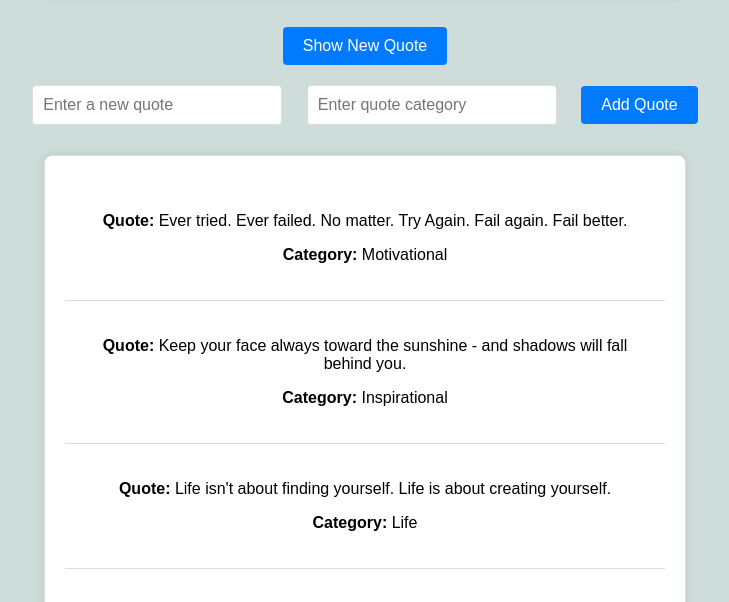
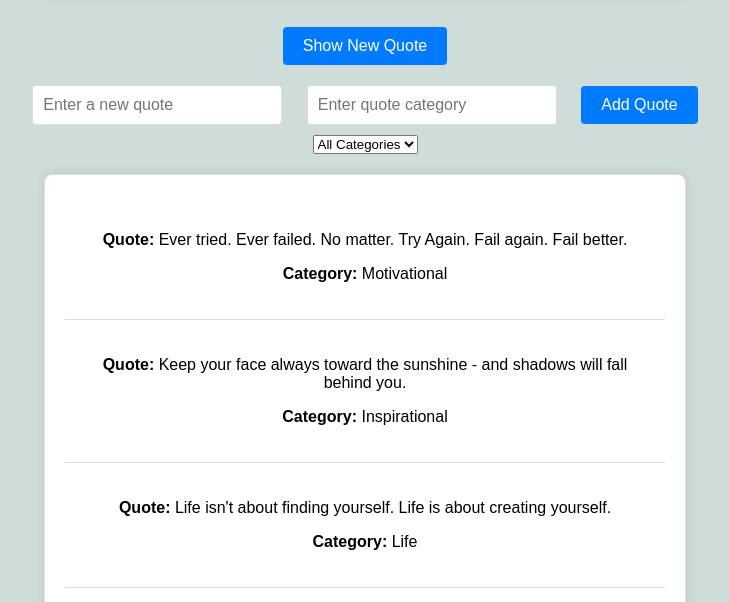
Before and after one commit to WorkuUrga/alx_fe_javascript, a plain HTML site: page dom-manipulation/index.html in a window 1280 px wide. Shown: the part 123-725 px from the top of the page, without its empty margins (275-1004 px from the left). Drawn offline with Linux system fonts and the light colour scheme.

Commit message:
Added script and html files after section 2

```diff
--- a/dom-manipulation/index.html
+++ b/dom-manipulation/index.html
@@ -16,6 +16,10 @@
         <input id="newQuoteCategory" type="text" placeholder="Enter quote category" />
         <button id="addQuote">Add Quote</button>
     </div>
+    <select id="categoryFilter" onchange="filterQuotes()">
+    <option value="all">All Categories</option>
+    <!-- Dynamically populated categories -->
+    </select>
     <div id="newQuotes"></div>
     <div id="manageQuotes">
         <button id="exportQuotes">Export Quotes</button>
--- a/dom-manipulation/script.js
+++ b/dom-manipulation/script.js
@@ -27,6 +27,7 @@ document.addEventListener('DOMContentLoaded', function() {
         const addQuoteBtn = document.getElementById('addQuote');
         const newQuoteBtn = document.getElementById('newQuote');
         const exportBtn = document.getElementById('exportQuotes');
+        const categoryFilter = document.getElementById('categoryFilter');
 
 
         function showRandomQuote () {
@@ -53,6 +54,7 @@ document.addEventListener('DOMContentLoaded', function() {
                 newQuoteCategory.value = '';
                 displayQuotes();
                 saveQuotes();
+                populateCategories();
             }else {
                 alert('Please enter quote and category')
             }
@@ -73,7 +75,9 @@ document.addEventListener('DOMContentLoaded', function() {
 
         function loadQuotes() {
             const storedQuotes = JSON.parse(localStorage.getItem('quotes')) || quotes;
+            quotes = storedQuotes;
             displayQuotes();
+            populateCategories();
         }
 
         function lastDisplayedQuote() {
@@ -116,5 +120,36 @@ document.addEventListener('DOMContentLoaded', function() {
             };
             fileReader.readAsText(event.target.files[0]);
         }
+            function filterQuotes() {
+                const selectedCategory = document.getElementById('categoryFilter').value;
+                newQuotes.innerHTML = '';
+                const filteredQuotes = selectedCategory === 'all'
+                    ? quotes
+                    : quotes.filter(quote => quote.category === selectedCategory);
+                filteredQuotes.forEach(quote => {
+                    const addedElement = document.createElement('div');
+                    addedElement.innerHTML = `<div><p class="quote-text"><strong>Quote:</strong> ${quote.text}</p> <p class="quote-category"><strong>Category:</strong> ${quote.category}</p></div>`;
+                    newQuotes.appendChild(addedElement);
+                });
+            }
+
+            function populateCategories() {
+
+            const categoriesPop = new Set(quotes.map(quote => quote.category))
+            categoriesPop.forEach(category=> {
+                const option = document.createElement('option');
+                option.value = category;
+                option.textContent = category;
+
+                categoryFilter.appendChild(option);
+                })
+            }
+            const selectedCategory = localStorage.getItem('selectedCategory')
+            if(selectedCategory) {
+                categoryFilter.value = selectedCategory;
+                filterQuotes();
+            }
+
+        populateCategories();
         loadQuotes();
 });
```
